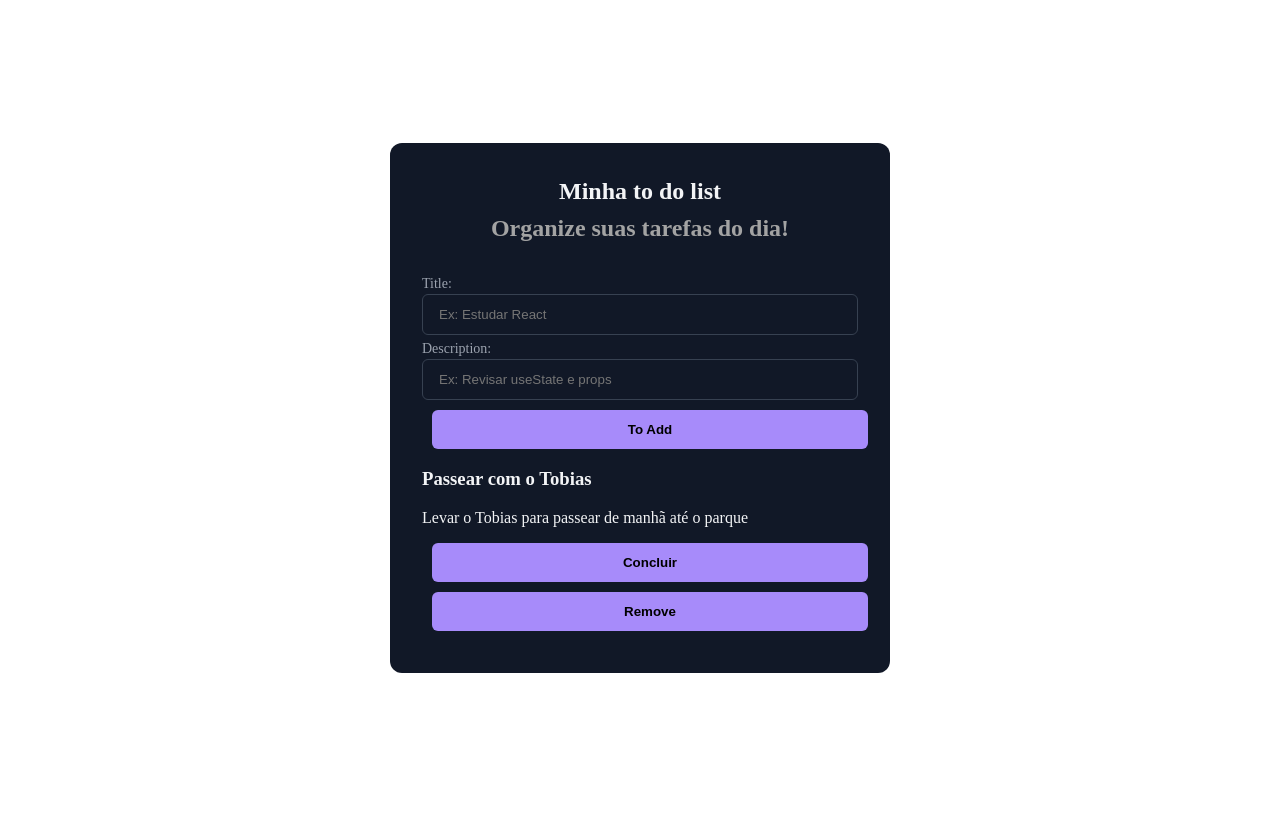
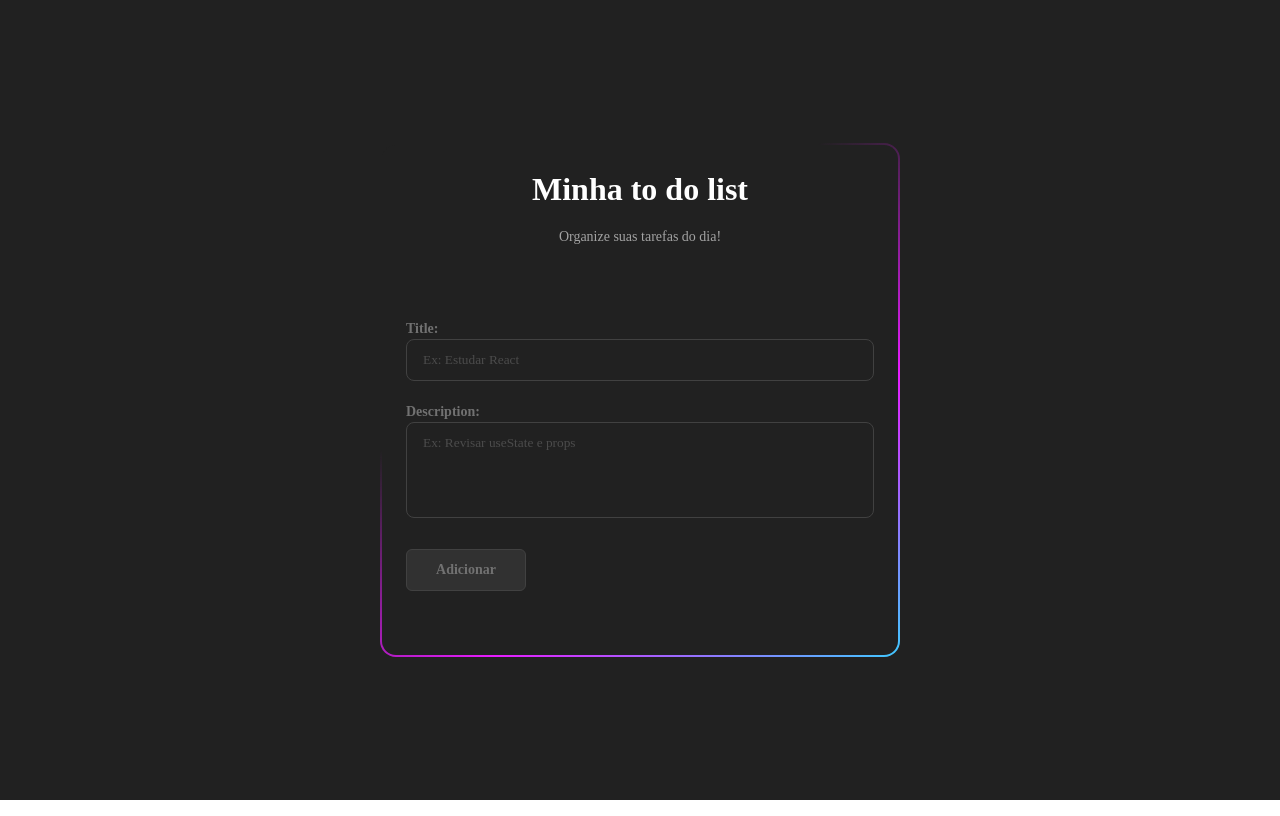
Before and after one commit to VictorMenezes21/todo-list-react, a React (Vite) app: page / in a window 1280 px wide. Built offline with nearby package versions, Linux system fonts and the light colour scheme.

Commit message:
style: improve todo list layout

```diff
--- a/src/App.css
+++ b/src/App.css
@@ -1,5 +1,10 @@
 * {
   box-sizing: border-box;
+}
+
+body {
+  margin: 0;
+  padding: 0;
 }
 
 .app-page {
@@ -7,28 +12,40 @@
   align-items: center;
   justify-content: center;
   min-height: 100vh;
+  background-color: #212121;
 }
 
 .app-container {
-  width: 500px;
-  border-radius: 0.75em;
-  background-color: rgba(17, 24, 39, 1);
-  padding: 2rem;
-  color: rgba(243, 244, 246, 1);
+  width: min(90%, 520px);
+  background: linear-gradient(#212121, #212121) padding-box,
+  linear-gradient(145deg, transparent 35%, #e81cff, #40c9ff) border-box;
+  border: 2px solid transparent;
+  padding: 32px 24px;
+  font-size: 14px;
+  color: white;
+  display: flex;
+  flex-direction: column;
+  gap: 32px;
+  box-sizing: border-box;
+  border-radius: 16px;
+}
+
+.app-container button:active {
+  scale: 0.95;
 }
 
 .app-header {
+  display: flex;
+  flex-direction: column;
+  gap: 20px;
   text-align: center;
-  margin-bottom: 2rem;
-  font-size: 1.5rem;
-  font-weight: 600;
 }
 
 .app-header h1 {
   margin: 0;
-  font-size: 1.5rem;
-  line-height: 2rem;
-  font-weight: 700;
+  font-size: 2rem;
+  line-height: 1.5rem;
+  font-weight: 600;
 }
 
 .app-header p {
@@ -37,7 +54,41 @@
 }
 
 .task-form {
+  display: flex;
+  flex-direction: column;
+  gap: 12px;
   margin-top: 1.5rem;
+}
+
+.task-card {
+  padding: 16px;
+  border: 1px solid #414141;
+  border-radius: 12px;
+  background-color: #262626;
+}
+
+.task-card h1 {
+  margin: 0 0 8px;
+  font-size: 1.4rem;
+  font-weight: 600;
+  width: 100%;
+}
+
+.task-card p {
+  margin: 0 0 16px;
+  color: #a3a3a3;
+}
+
+.task-actions {
+  display: flex;
+  gap: 8px;
+}
+
+.task-list {
+  display: flex;
+  flex-direction: column;
+  gap: 16px;
+  width: 100%;
 }
 
 .input-group {
@@ -48,33 +99,74 @@
 
 .input-group label {
   display: block;
-  color: rgba(156, 163, 175, 1);
-  margin-bottom: 4px;
+  color: #717171;
+  margin-bottom: 5px;
+  font-weight: 600;
 }
 
 .input-group input {
   width: 100%;
-  border-radius: 0.375rem;
-  border: 1px solid rgba(55, 65, 81, 1);
-  outline: 0;
-  background-color: rgba(17, 24, 39, 1);
-  padding: 0.75rem 1rem;
-  color: rgba(243, 244, 246, 1)
+  border-radius: 8px;
+  padding: 12px 16px;
+  color: #fff;
+  font-family: inherit;
+  background-color: transparent;
+  border: 1px solid #414141;
+}
+
+.input-group textarea {
+  width: 100%;
+  border-radius: 8px;
+  padding: 12px 16px;
+  resize: none;
+  color: #fff;
+  height: 96px;
+  font-family: inherit;
+  background-color: transparent;
+  border: 1px solid #414141;
+}
+
+.input-group input::placeholder {
+  opacity: 0.5;
+}
+
+.input-group textarea::placeholder {
+  opacity: 0.5;
 }
 
 .input-group input:focus {
-  border-color: rgba(167, 139, 250);
+  outline: none;
+  border-color: #e81cff;
+}
+
+.input-group textarea:focus {
+  outline: none;
+  border-color: #e81cff;
 }
 
 button {
-  display: block;
-  width: 100%;
-  background-color: rgba(167, 139, 250, 1);
-  padding: 0.75rem;
-  border: none;
-  border-radius: 0.375rem;
+  display: flex;
+  align-items: flex-start;
+  justify-content: center;
+  align-self: flex-start;
+  font-family: inherit;
+  color: #717171;
   font-weight: 600;
-  margin: 10px;
+  width: auto;
+  min-width: 120px;
+  background-color: #313131;
+  border: 1px solid #414141;
+  padding: 12px 16px;
+  font-size: inherit;
+  gap: 8px;
+  margin-top: 8px;
+  cursor: pointer;
+  border-radius: 6px;
+}
+
+button:hover {
+  background-color: #fff;
+  border-color: #fff;
 }
 
 .completed {
--- a/src/App.jsx
+++ b/src/App.jsx
@@ -4,16 +4,7 @@ import Button from "./components/Button";
 import "./App.css"
 
 function App() {
-  const [tarefas, setTarefas] = useState(
-    [
-      {
-        id: 1,
-        title: 'Passear com o Tobias',
-        text: 'Levar o Tobias para passear de manhã até o parque',
-        status: false
-      }
-    ]
-  );
+  const [tarefas, setTarefas] = useState([]);
   /* Criando um useState para title */
   const [title, setTitle] = useState(''); /* Declarando a variável state*/
   /* Criando um useState para text */
@@ -79,15 +70,15 @@ function App() {
           <div className="input-group">
           <label>
             Description:
-            <input
-              value={ text }
-              onChange={e => setText(e.target.value)}
-              placeholder="Ex: Revisar useState e props"
-            />
+            <textarea
+            value={ text }
+            onChange={e => setText(e.target.value)}
+            placeholder="Ex: Revisar useState e props">
+            </textarea>
           </label>
           </div>
 
-          <Button onClick={ addTask } name="To Add"/>
+          <Button onClick={ addTask } name="Adicionar"/>
         </section>
 
         <section className="task-list">
--- a/src/components/TaskCard.jsx
+++ b/src/components/TaskCard.jsx
@@ -2,12 +2,15 @@ import Button from "./Button"
 
 export default function TaskCard({ tarefa, removeTask, toggleTask }) {
   return (
-    <div>
+    <div className="task-card">
         <h1 className={tarefa.status ? "completed" : ""}>{ tarefa.title }</h1>
         <p className={tarefa.status ? "completed" : ""}>{ tarefa.text }</p>
 
-        <Button onClick={() => toggleTask(tarefa.id)} name={tarefa.status ? "Desfazer" : "Concluir"}/>
-        <Button onClick={() => removeTask(tarefa.id) } name="Remove"/>
+        <div className="task-actions">
+          <Button onClick={() => toggleTask(tarefa.id)} name={tarefa.status ? "Desfazer" : "Concluir"}/>
+          <Button onClick={() => removeTask(tarefa.id) } name="Remover"/>
+        </div>
+
     </div>
   )
 }
```
